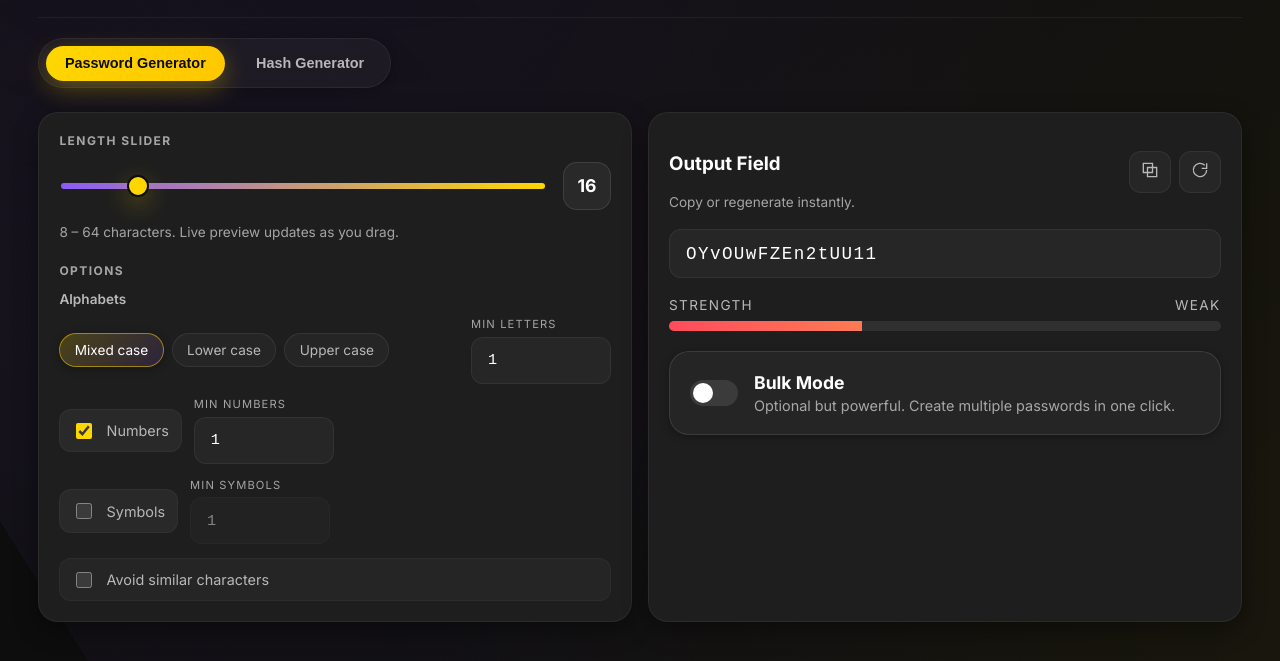
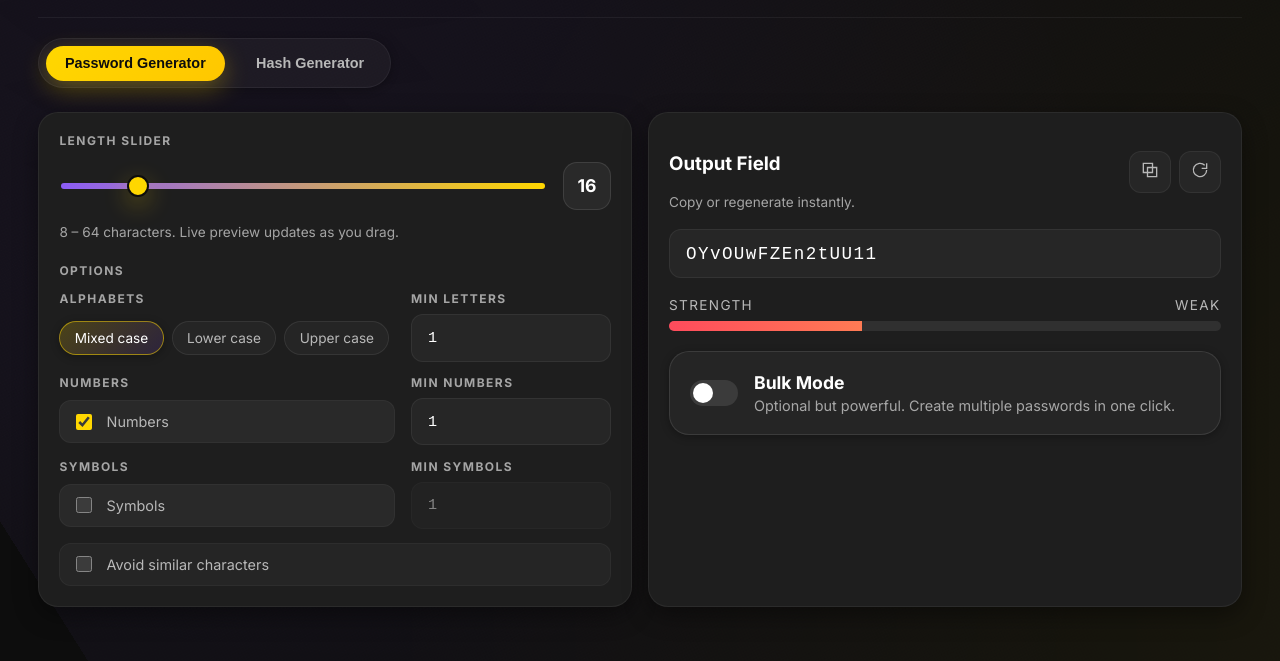
Before and after one commit to piyushdoorwar/crypto-generator, a plain HTML site: page index.html in a window 1280 px wide. Shown: the part 91-752 px from the top of the page. Drawn offline with Linux system fonts and the light colour scheme; a web font is replaced by a local one.

Commit message:
ux improvements

```diff
--- a/index.html
+++ b/index.html
@@ -50,8 +50,10 @@
               <div class="card-subheader">Options</div>
               <div class="options-stack">
                 <div class="option-block">
-                  <div class="option-title">Alphabets</div>
-                  <div class="option-row">
+                  <div class="option-grid">
+                    <span class="option-label">Alphabets</span>
+                    <span class="option-label option-label-right">Min letters</span>
+                    <div class="option-control">
                       <div class="radio-group">
                         <label class="radio-pill">
                           <input type="radio" name="alphaCase" id="alphaMixed" value="mixed" checked />
@@ -66,32 +68,34 @@
                           <span>Upper case</span>
                         </label>
                       </div>
-                    <div class="min-field">
-                      <label for="alphaMin">Min letters</label>
+                    </div>
+                    <div class="option-control option-control-right">
                       <input type="number" id="alphaMin" min="1" max="64" value="1" />
                     </div>
                   </div>
                 </div>
                 <div class="option-block">
-                  <div class="option-row option-row-inline">
+                  <div class="option-grid">
+                    <span class="option-label">Numbers</span>
+                    <span class="option-label option-label-right">Min numbers</span>
                     <label class="option-item checkbox-pill">
                       <input type="checkbox" id="optNumbers" checked />
                       <span>Numbers</span>
                     </label>
-                    <div class="min-field">
-                      <label for="numMin">Min numbers</label>
+                    <div class="option-control option-control-right">
                       <input type="number" id="numMin" min="1" max="64" value="1" />
                     </div>
                   </div>
                 </div>
                 <div class="option-block">
-                  <div class="option-row option-row-inline">
+                  <div class="option-grid">
+                    <span class="option-label">Symbols</span>
+                    <span class="option-label option-label-right">Min symbols</span>
                     <label class="option-item checkbox-pill">
                       <input type="checkbox" id="optSymbols" />
                       <span>Symbols</span>
                     </label>
-                    <div class="min-field">
-                      <label for="symMin">Min symbols</label>
+                    <div class="option-control option-control-right">
                       <input type="number" id="symMin" min="1" max="64" value="1" />
                     </div>
                   </div>
@@ -148,10 +152,16 @@
                   </div>
                 </div>
                 <div class="bulk-controls" id="bulkControls">
-                  <div class="bulk-input">
-                    <span>Count</span>
-                    <input type="number" min="2" max="1000" value="10" id="bulkCount" />
-                  </div>
+                  <input
+                    type="number"
+                    min="2"
+                    max="1000"
+                    value="10"
+                    id="bulkCount"
+                    class="bulk-count-input"
+                    placeholder="Count"
+                    aria-label="Password count"
+                  />
                   <button class="btn btn-secondary" id="bulkDownloadBtn">Download 10 passwords</button>
                 </div>
               </div>
--- a/styles.css
+++ b/styles.css
@@ -1635,22 +1635,33 @@ textarea::selection {
   gap: 0.6rem;
 }
 
-.option-title {
-  font-size: 0.85rem;
-  font-weight: 600;
-  color: var(--text-secondary);
-}
-
-.option-row {
-  display: flex;
-  flex-wrap: wrap;
-  gap: 0.75rem;
-  align-items: center;
-  justify-content: space-between;
-}
-
-.option-row-inline {
-  justify-content: flex-start;
+.option-grid {
+  display: grid;
+  grid-template-columns: minmax(0, 1fr) minmax(160px, 200px);
+  column-gap: 1rem;
+  row-gap: 0.5rem;
+  align-items: center;
+}
+
+.option-label {
+  font-size: 0.75rem;
+  text-transform: uppercase;
+  letter-spacing: 0.12em;
+  color: var(--text-muted);
+  font-weight: 700;
+}
+
+.option-label-right {
+  justify-self: start;
+}
+
+.option-control {
+  display: flex;
+  align-items: center;
+}
+
+.option-control-right {
+  width: 100%;
 }
 
 .radio-group {
@@ -1689,25 +1700,16 @@ textarea::selection {
   color: var(--text);
 }
 
-.min-field {
-  display: flex;
-  flex-direction: column;
-  gap: 0.35rem;
-  min-width: 140px;
-}
-
-.min-field label {
-  font-size: 0.7rem;
-  text-transform: uppercase;
-  letter-spacing: 0.1em;
-  color: var(--text-muted);
-}
-
 .checkbox-pill {
   background: rgba(255, 255, 255, 0.05);
-}
-
-.min-field input:disabled {
+  width: 100%;
+}
+
+.option-control-right input {
+  width: 100%;
+}
+
+.option-control-right input:disabled {
   opacity: 0.45;
   cursor: not-allowed;
 }
@@ -1923,20 +1925,8 @@ textarea::selection {
   display: flex;
 }
 
-.bulk-input {
-  display: flex;
-  align-items: center;
-  gap: 0.5rem;
-  padding: 0.4rem 0.75rem;
-  border-radius: 12px;
-  background: rgba(255, 255, 255, 0.04);
-  border: 1px solid var(--border);
-  color: var(--text-secondary);
-  font-size: 0.85rem;
-}
-
-.bulk-input input {
-  width: 70px;
+.bulk-count-input {
+  width: 120px;
   text-align: center;
 }
 
```
Lines whose indentation alone changed are shown as unchanged.
